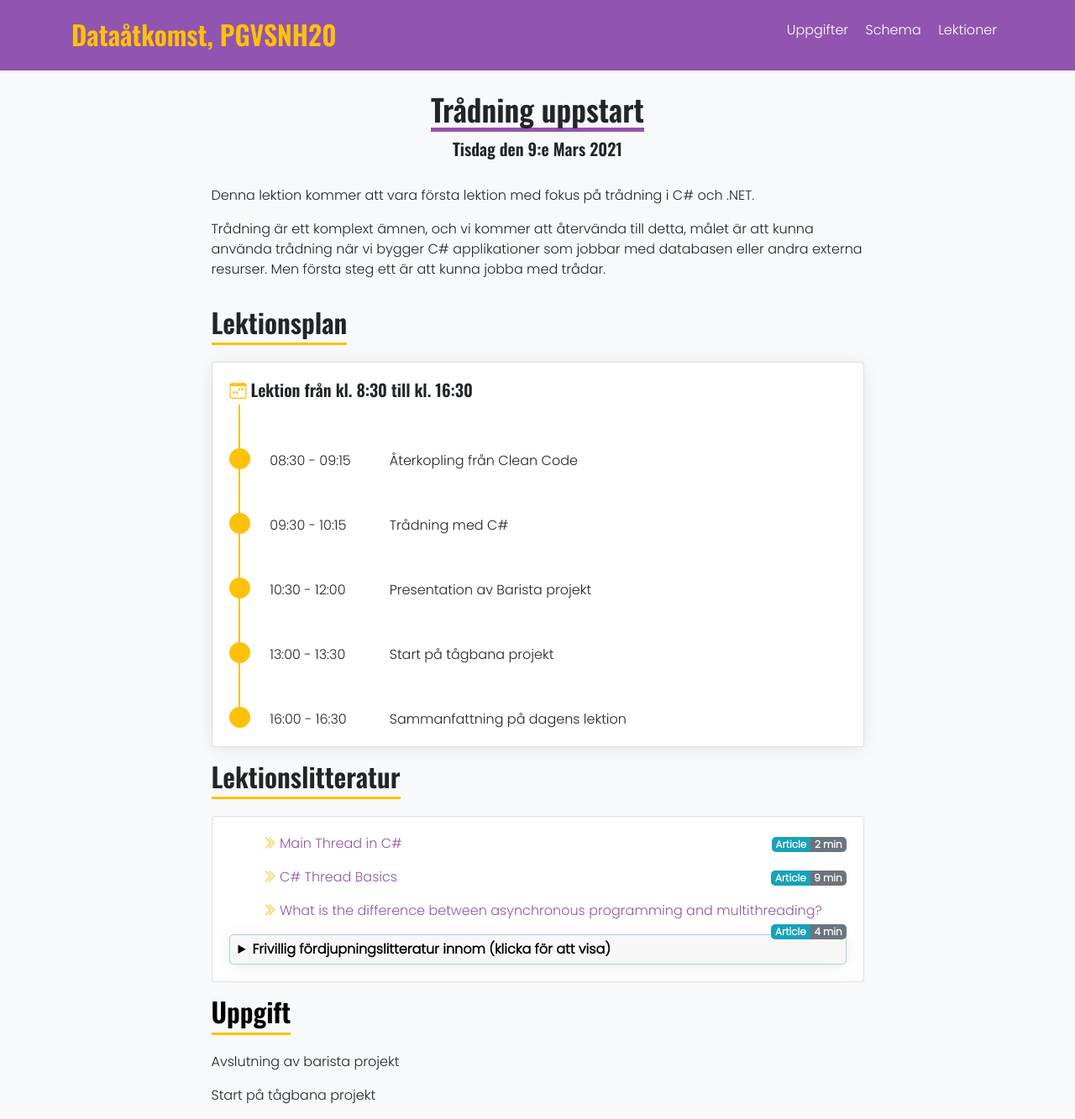
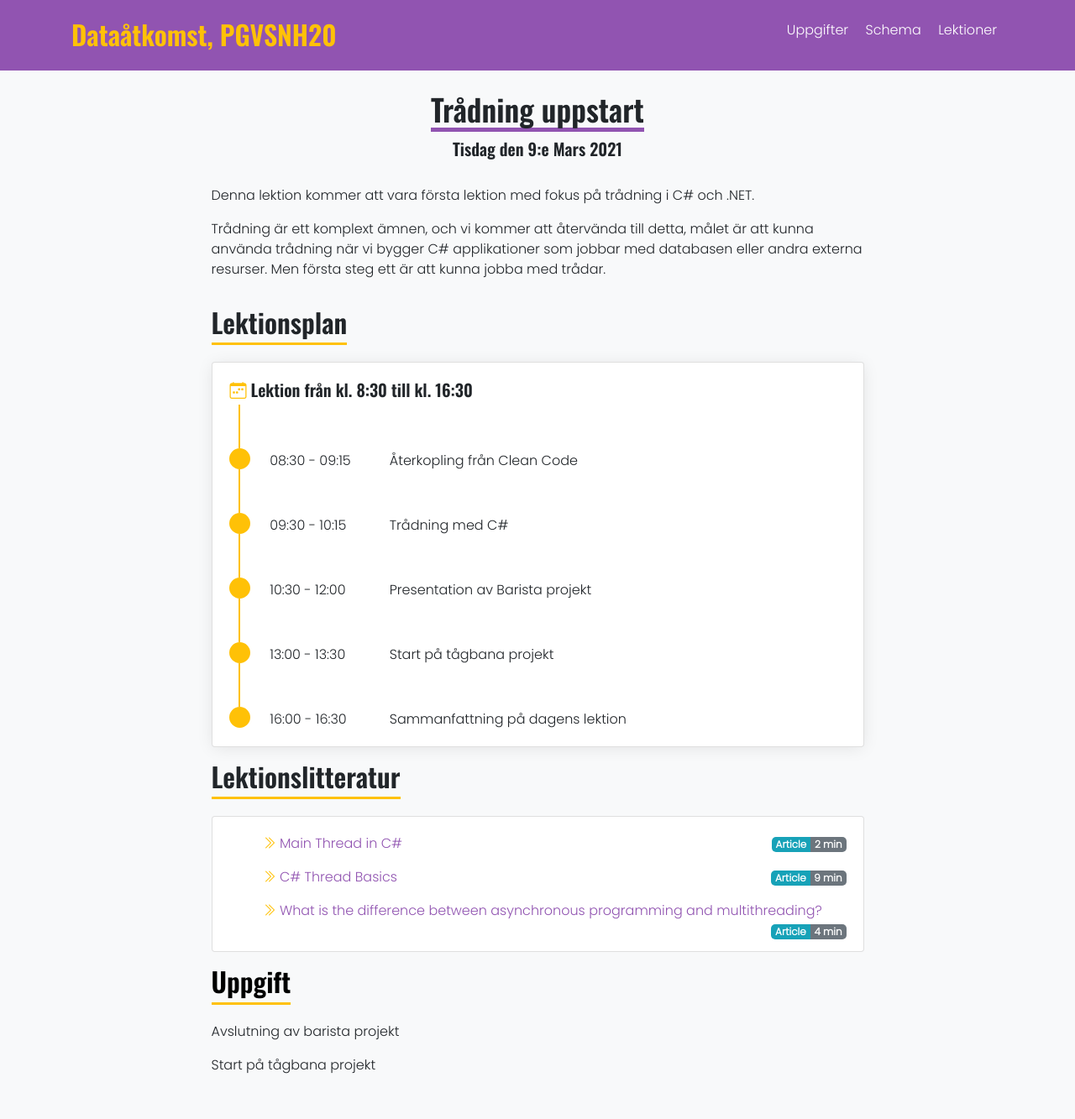
Before and after one commit to PGVSNH20/PGVSNH20-dataatkomst, a Jekyll site: the page built from lectures/threading.md, in a window 1280 px wide. Shown: the whole page at 84% size. Built offline with Jekyll 4.4.1, drawn with Linux system fonts in a browser that asks for light colours; nearby versions of some CDN libraries; after the commit the page ends 1297 px from its top, so only the background shows below that.

Commit message:
Only show optional literatur if any

```diff
--- a/_includes/lecturenontopics.html
+++ b/_includes/lecturenontopics.html
@@ -15,6 +15,7 @@
                     </li>
                     {% endfor %}
                 </ul>
+                {% if topic.optionalLiterature %}
                 <details>
                     <summary>Frivillig fördjupningslitteratur innom {{topic.topic}} (klicka för att visa)</summary>
                     <ul>
@@ -30,6 +31,7 @@
                         {%endfor%}
                     </ul>
                 </details>
+                {% endif %}
             </div>
         </div>
     </div>
--- a/_includes/lecturetopics.html
+++ b/_includes/lecturetopics.html
@@ -24,6 +24,7 @@
                     </li>
                     {% endfor %}
                 </ul>
+                {% if topic.optionalLiterature %}
                 <details>
                     <summary>Frivillig fördjupningslitteratur innom {{topic.topic}} (klicka för att visa)</summary>
                     <ul>
@@ -39,6 +40,7 @@
                         {%endfor%}
                     </ul>
                 </details>
+                {% endif %}
             </div>
         </div>
     </div>
```
